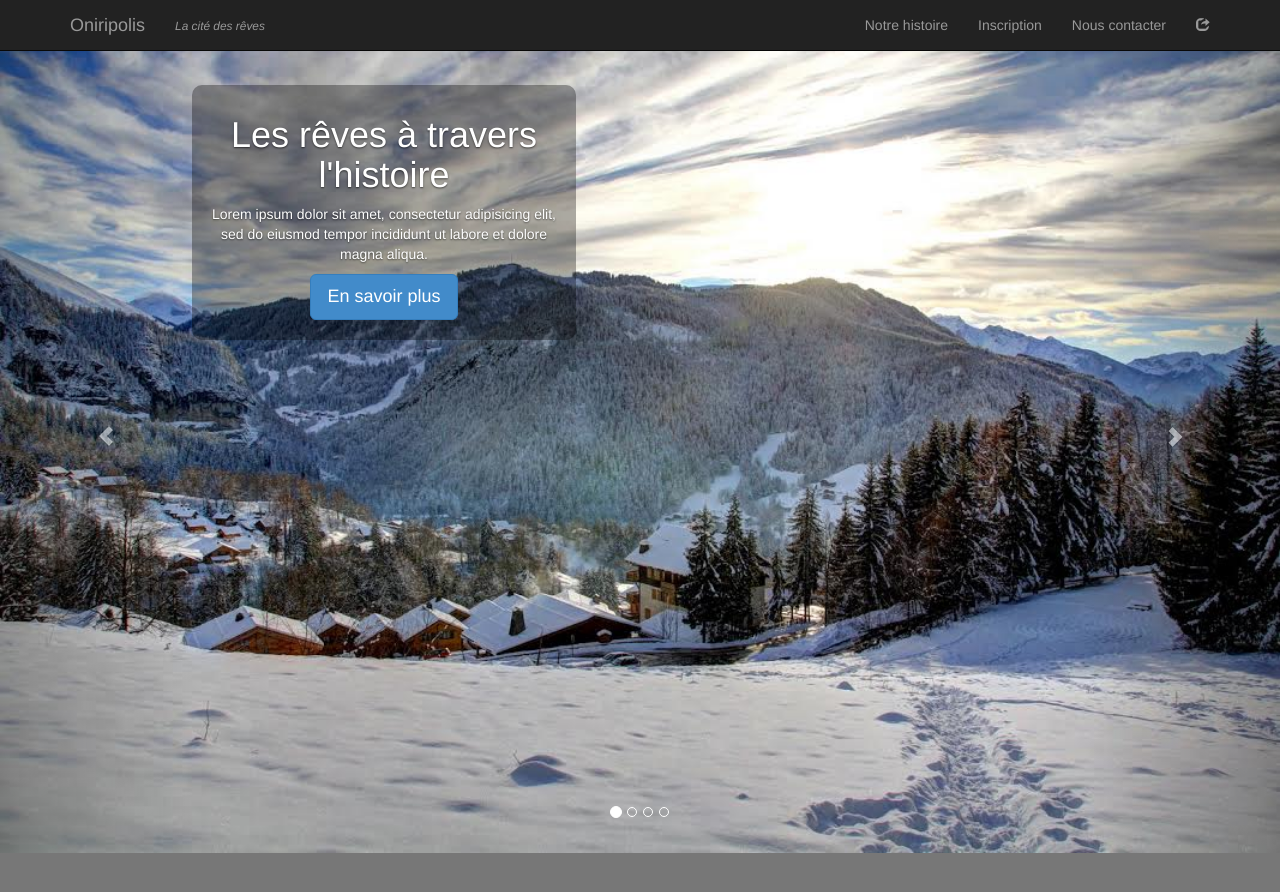
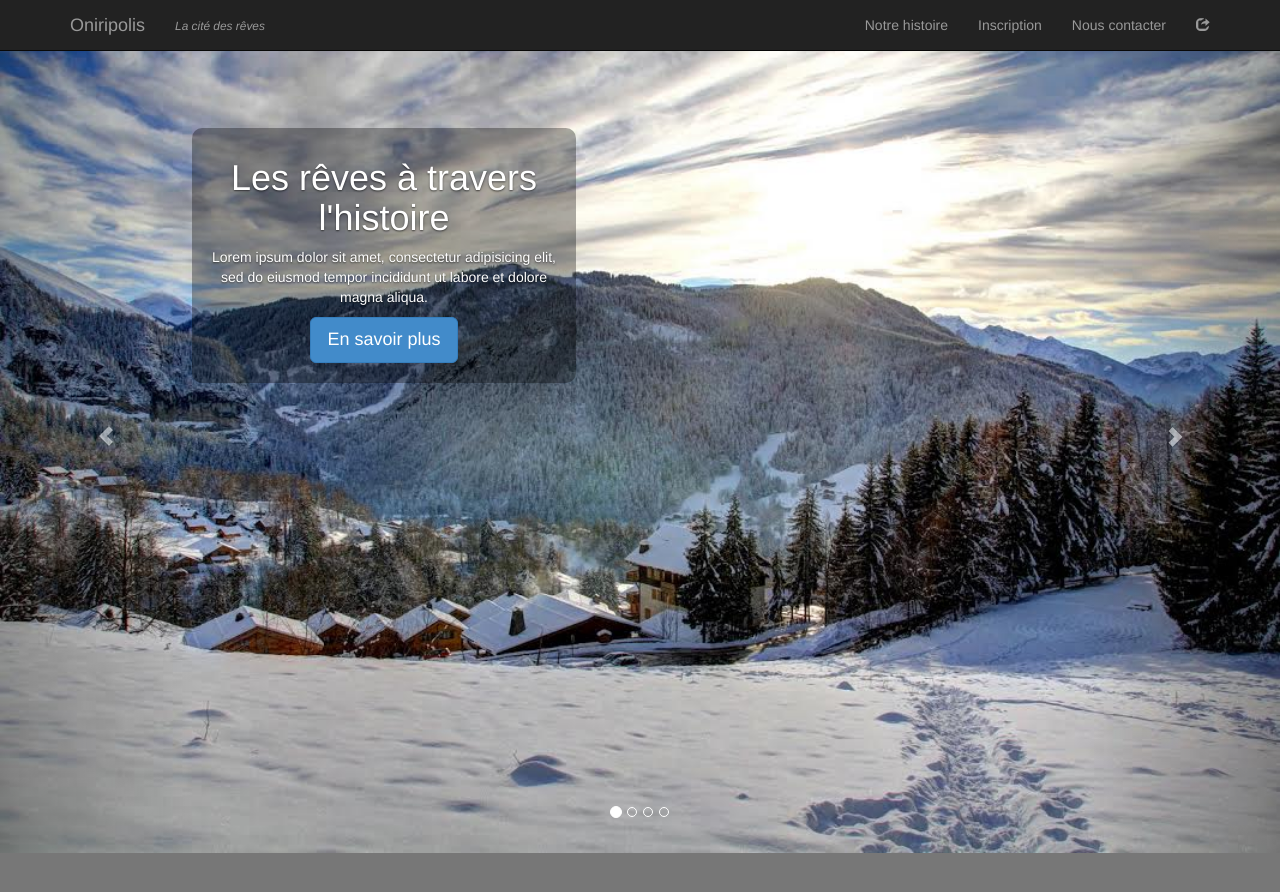
Before and after one commit to AdamSelene/oniripolis-staging, a Jekyll site: the page built from history.html, in a window 1280 px wide and 900 px high. Shown: the top 892 px of the window. Built offline with Jekyll 4.4.1, drawn with Linux system fonts in a browser that asks for light colours.

Commit message:
Ajusted caption position

```diff
--- a/css/oniripolis.css
+++ b/css/oniripolis.css
@@ -12,8 +12,8 @@ body {
 	background-color: #777;
 }
 .carousel-caption {
-  z-index: 10;
-  top: 30%;
+	z-index: 10;
+	top: 30%;
 }
 
 .carousel-inner > .item > img {
@@ -62,7 +62,7 @@ body {
 	background-color: rgba(0, 0, 0, 0.33);
 	padding: 10px 20px;
 	border-radius: 10px;
-	top: 10%;
+	top: 15%;
 	left: 15%;
 	bottom: auto;
 }
```
